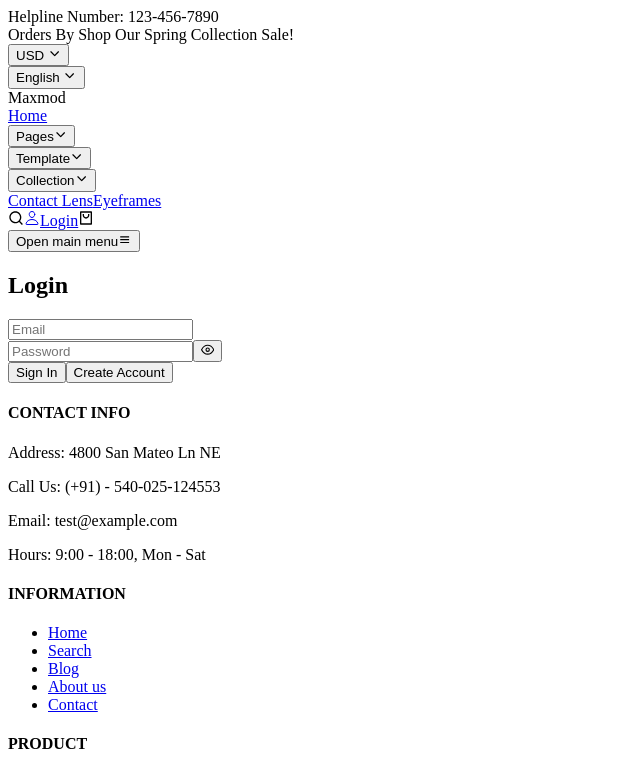
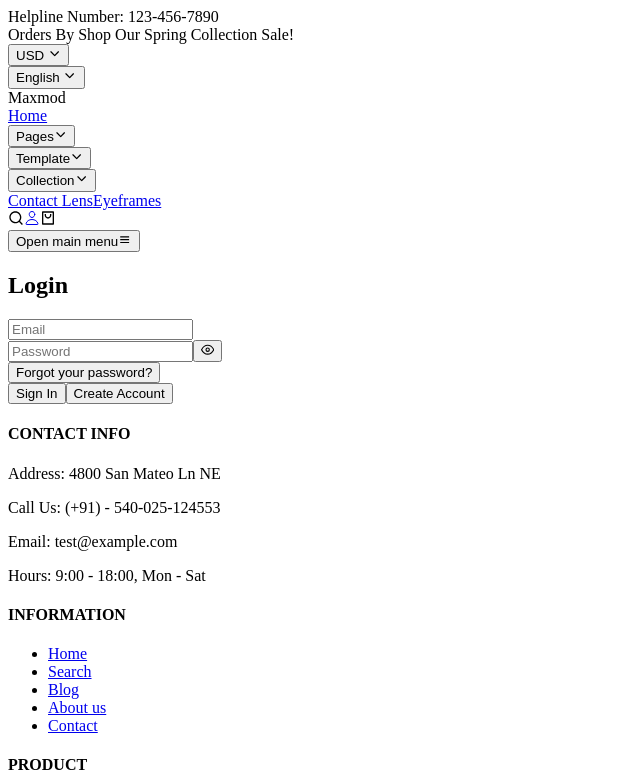
Before and after one commit to RufatRahmatov/myshopify.com-final-project-, a Next.js app in the folder api-front/: page /login in a window 1280 px wide. Shown: the top 775 px of the page, without its empty margins (0-640 px from the left). Built offline with nearby package versions, Linux system fonts and the light colour scheme.

Commit message:
register page update

```diff
--- a/api-front/src/app/_components/header/index.tsx
+++ b/api-front/src/app/_components/header/index.tsx
@@ -478,7 +478,7 @@ const Header = () => {
                 <Link href="/login" legacyBehavior>
                   <a className="flex items-center space-x-2">
                     <IoPersonOutline className="text-2xl cursor-pointer" />
-                    <span className="text-lg font-medium">Login</span>
+                    <span className="text-lg font-medium"></span>
                   </a>
                 </Link>
               )}
--- a/api-front/src/app/login/page.tsx
+++ b/api-front/src/app/login/page.tsx
@@ -44,9 +44,13 @@ const Login: React.FC = () => {
     router.push("/register");
   };
 
+  const handleForgotPasswordClick = () => {
+    router.push("/reset-password");
+  };
+
   return (
     <Layouts>
-      <main className="flex items-center justify-center min-h-screen ">
+      <main className="flex items-center justify-center min-h-screen">
         <div className="bg-white p-8 rounded-lg shadow-lg w-full max-w-md">
           <h2 className="text-2xl font-bold mb-4 text-center">Login</h2>
           <form>
@@ -73,6 +77,15 @@ const Login: React.FC = () => {
                 className="absolute right-3 top-1/2 transform -translate-y-1/2"
               >
                 {showPassword ? <FiEyeOff /> : <FiEye />}
+              </button>
+            </div>
+            <div className="mb-4 text-right">
+              <button
+                type="button"
+                onClick={handleForgotPasswordClick}
+                className="text-sm text-blue-600 underline"
+              >
+                Forgot your password?
               </button>
             </div>
             {loading ? (
```
